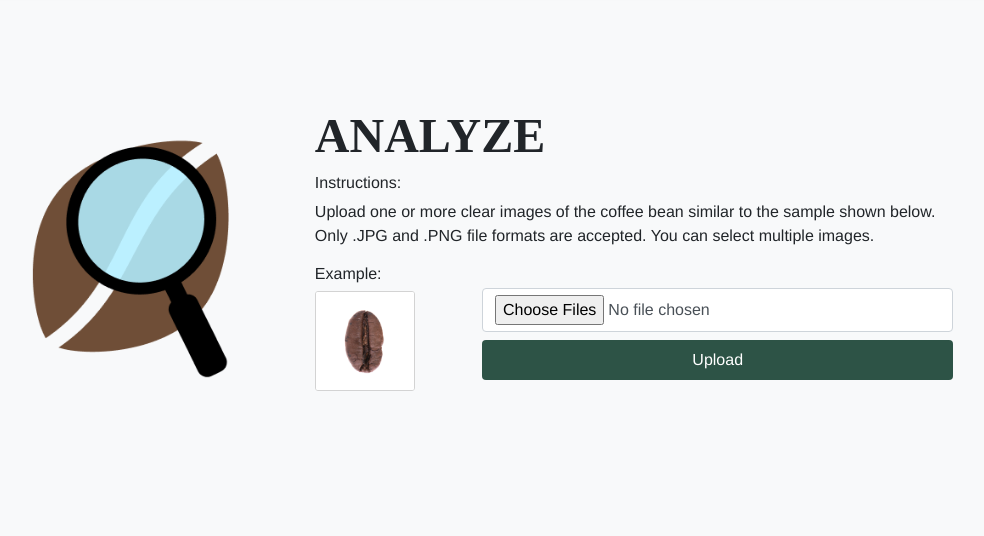
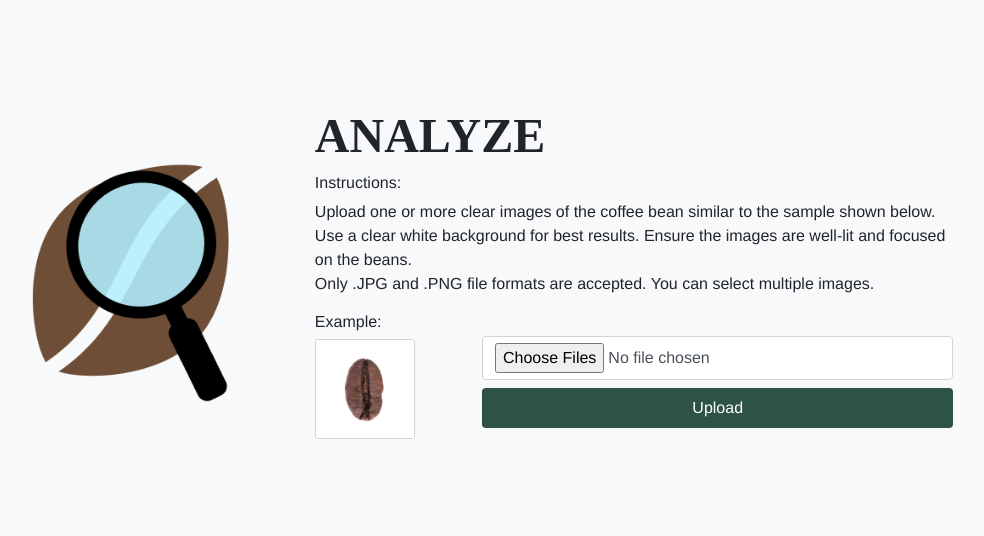
Before and after one commit to JexusJay/CoffeeWeb, a Flask app: page /analyze in a window 1280 px wide. Shown: the part 77-613 px from the top of the page, without its empty margins (173-1157 px from the left). Run offline with Flask 3, Linux system fonts and the light colour scheme; a user stored in the database is signed in; some libraries are stand-ins or nearby versions.

Commit message:
Add analyze.html template

```diff
--- a/templates/analyze.html
+++ b/templates/analyze.html
@@ -64,7 +64,8 @@
             <h1>ANALYZE</h1>
             <h6>Instructions:</h6>
             <p>
-              Upload one or more clear images of the coffee bean similar to the sample shown below.
+              Upload one or more clear images of the coffee bean similar to the sample shown below. Use a clear
+              white background for best results. Ensure the images are well-lit and focused on the beans.
               <span><br />Only .JPG and .PNG file formats are accepted. You can select multiple images.</span>
             </p>
             <form action="{{ url_for('predict') }}" method="post" enctype="multipart/form-data">
```
